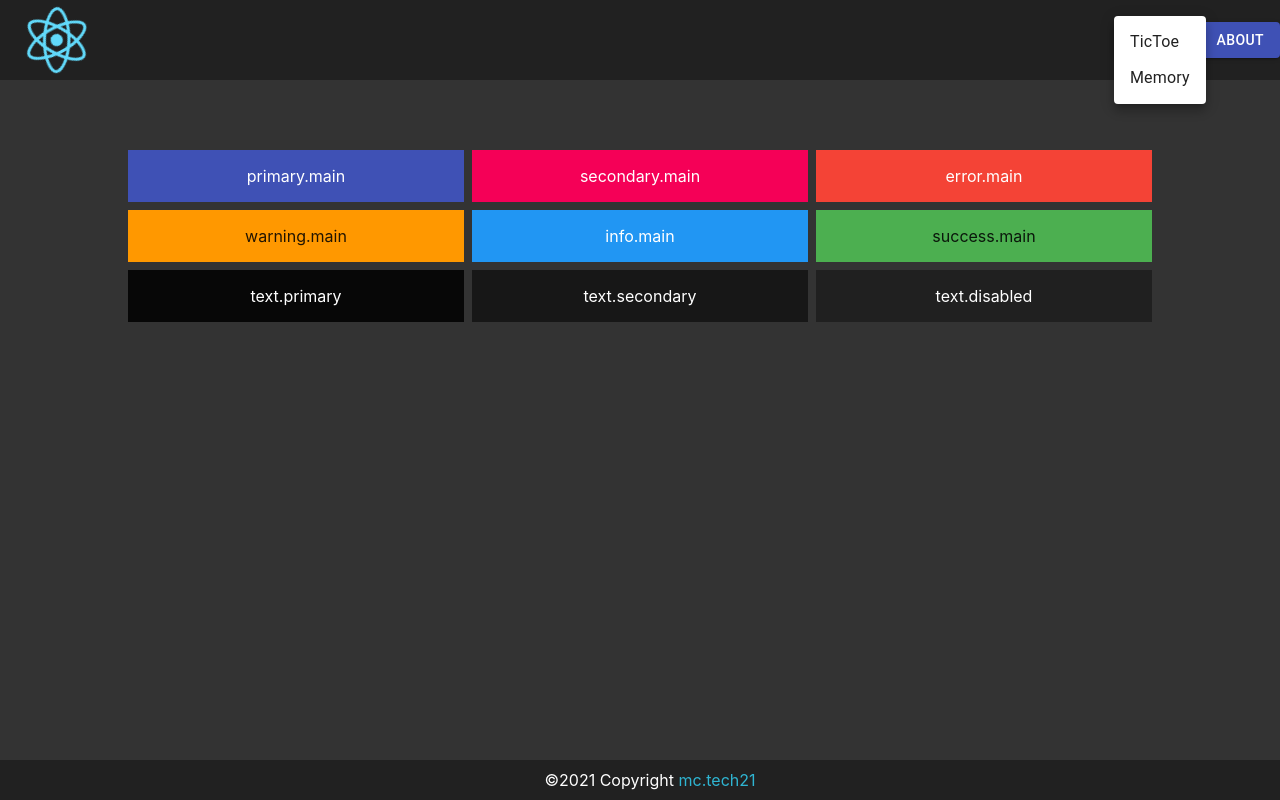
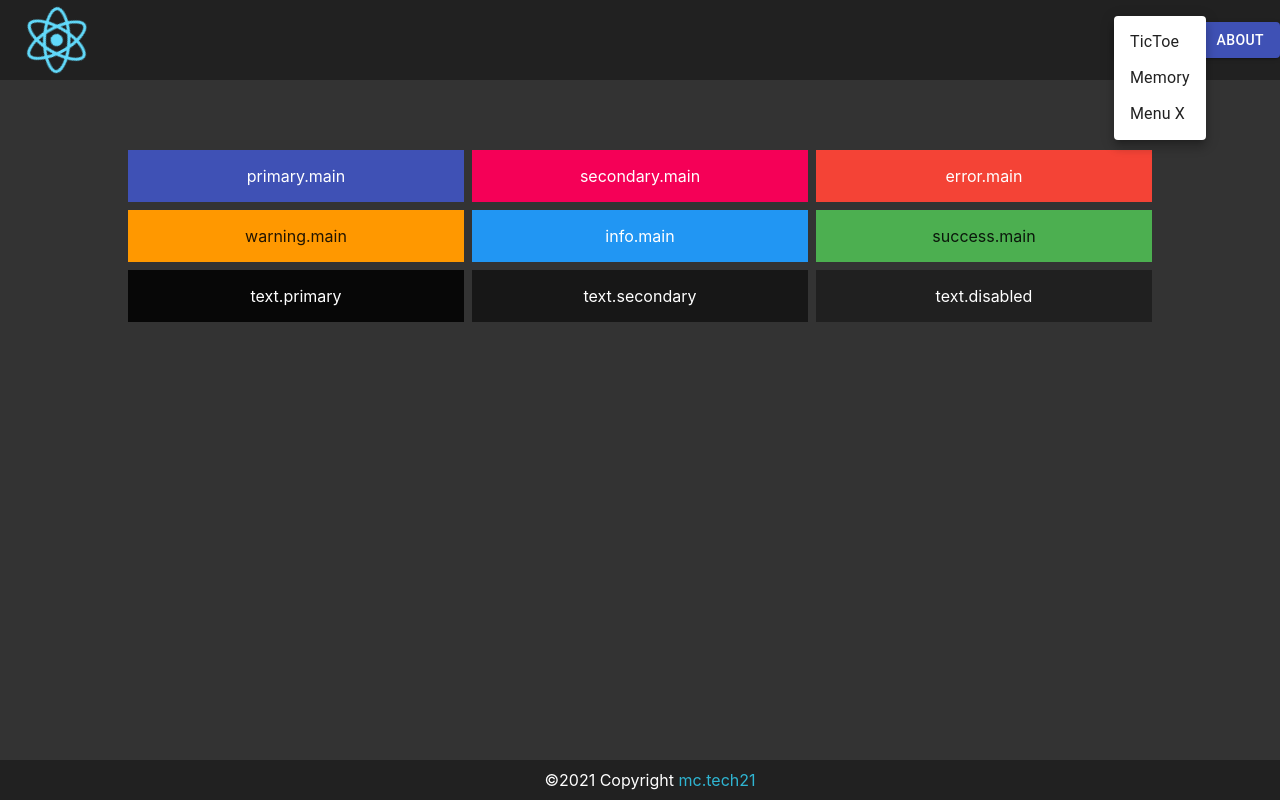
Before and after one commit to mcteach21/react-samples-app, a React (Create React App) app: page / in a window 1280 px wide. Both pictures are taken after a click on the button "GAMES". Built offline with nearby package versions, Linux system fonts and the light colour scheme.

Commit message:
Update App.js

```diff
--- a/src/App.js
+++ b/src/App.js
@@ -18,9 +18,14 @@ function App() {
     setAnchorEl(event.currentTarget);
   };
 
-  const handleClose = () => {
+  const handleMenuClick= (event) => {
+    alert(event.currentTarget.name);
     setAnchorEl(null);
-  };
+  }
+
+  const handleClic= (event) => {
+    alert(this);
+  }
 
   return (
     <div className="App">
@@ -36,12 +41,16 @@ function App() {
             anchorEl={anchorEl}
             keepMounted
             open={Boolean(anchorEl)}
-            onClose={handleClose}
+            onClose={handleMenuClick}
           >
-            <MenuItem onClick={handleClose}>TicToe</MenuItem>
-            <MenuItem onClick={handleClose}>Memory</MenuItem>
+            <MenuItem onClick={handleMenuClick}>TicToe</MenuItem>
+            <MenuItem onClick={handleMenuClick}>Memory</MenuItem>
+
+            <MenuItem
+                onClick={ () => handleClic() }> Menu X
+             </MenuItem>
           </Menu>
-          <Button variant="contained" color="primary">
+          <Button variant="contained" color="primary" onClick={handleMenuClick}>
             About
           </Button>
         </div>
```
